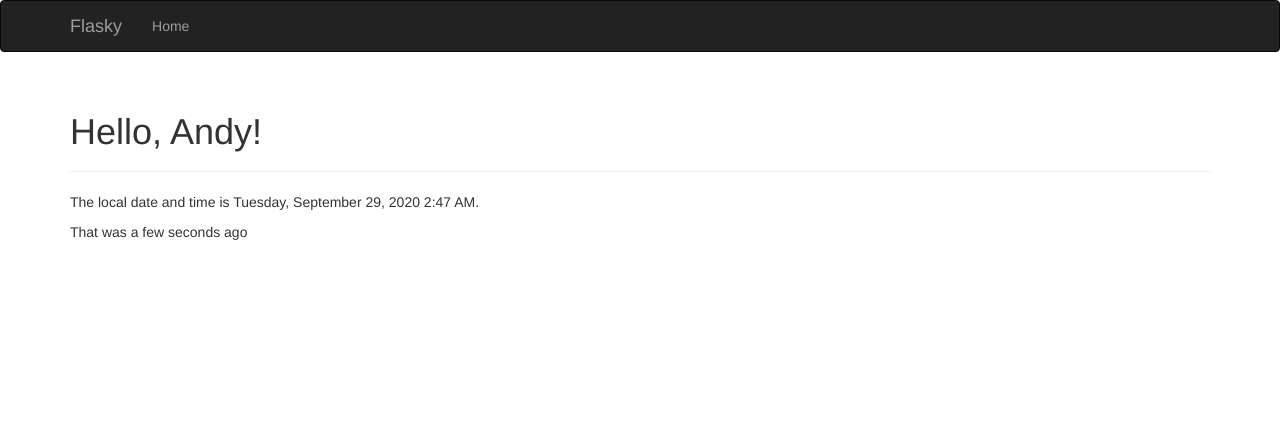
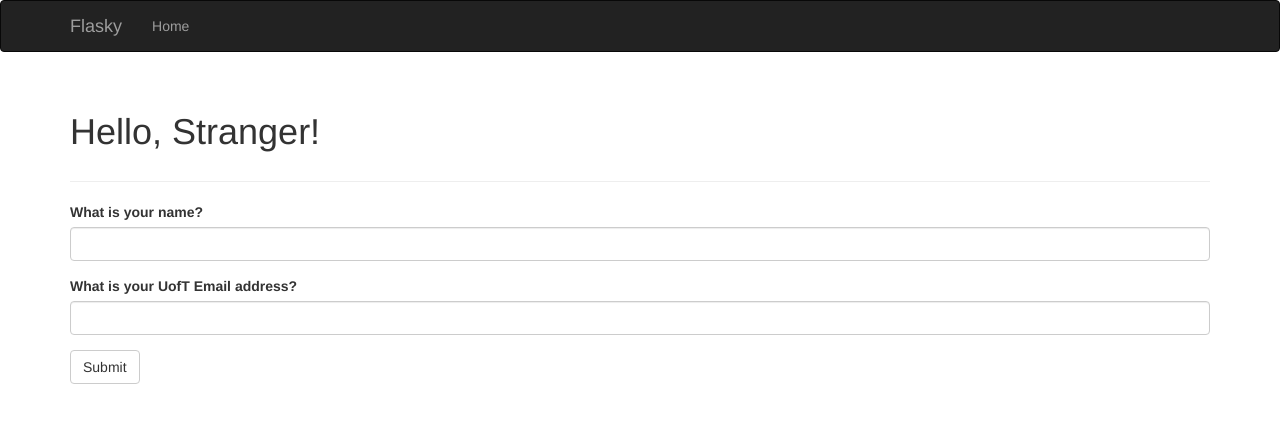
Before and after one commit to Exquisition/ECE444-F2020-Lab3, a Flask app: page / in a window 1280 px wide. Shown: the top 423 px of the page. Run offline with Flask 2, Linux system fonts and the light colour scheme; some libraries are stand-ins or nearby versions.

Commit message:
finished login and validation
done activity 2 except flashing.

```diff
--- a/app.py
+++ b/app.py
@@ -1,16 +1,32 @@
-from flask import Flask, render_template
+from flask import Flask, render_template, url_for, redirect, session
 from flask_bootstrap import Bootstrap
 from flask_moment import Moment
-from datetime import datetime
+from flask_wtf import FlaskForm, CsrfProtect
+from wtforms import StringField, SubmitField
+from wtforms.validators import DataRequired, Email, Regexp
 
 app = Flask(__name__)
 bootstrap = Bootstrap(app)
 moment = Moment(app)
 
+app.config['SECRET_KEY'] = '0x12356'
 
-@app.route('/')
+
+class NameForm(FlaskForm):
+    name = StringField('What is your name?', validators=[DataRequired()])
+    email = StringField('What is your UofT Email address?', validators=[DataRequired(), Email(granular_message='test'), Regexp('.*utoronto.*',
+                                                                                                        message='Must be a valid UofT email')])
+    submit = SubmitField('Submit')
+
+
+@app.route('/', methods=['GET', 'POST'])
 def index():
-    return render_template('index.html', current_time=datetime.utcnow())
+    form = NameForm()
+    if form.validate_on_submit():
+        session['name'] = form.name.data
+        session['email'] = form.email.data
+        return redirect(url_for('index'))
+    return render_template('index.html', form=form, name=session.get('name'), email=session.get('email'))
 
 
 @app.route('/user/<name>')
--- a/templates/index.html
+++ b/templates/index.html
@@ -5,20 +5,18 @@
     <title>Index Page</title>
 
     {% extends "base.html" %}
-
+    {% import "bootstrap/wtf.html" as wtf %}
     <
 </head>
 <body>
-{% block content %}
-   <div class="container">
-        <div class="page-header">
-            <h1>Hello, Andy!</h1>
-        </div>
+
+{% block page_content %}
+    <div class="page-header">
+        <h1>Hello, {% if name %}{{ name }}{% else %}Stranger{% endif %}!</h1>
+
+        <h1>{% if email %}Your UofT email is {{ email }}{% endif %}</h1>
     </div>
-    <div class="container">
-        <p>The local date and time is {{ moment(current_time).format('LLLL') }}.</p>
-        <p>That was {{ moment(current_time).fromNow(refresh=True) }}</p>
-    </div>
+    {{ wtf.quick_form(form) }}
 {% endblock %}
 </body>
 </html>
```
Also changed, not shown: README.md, 2 other files.
